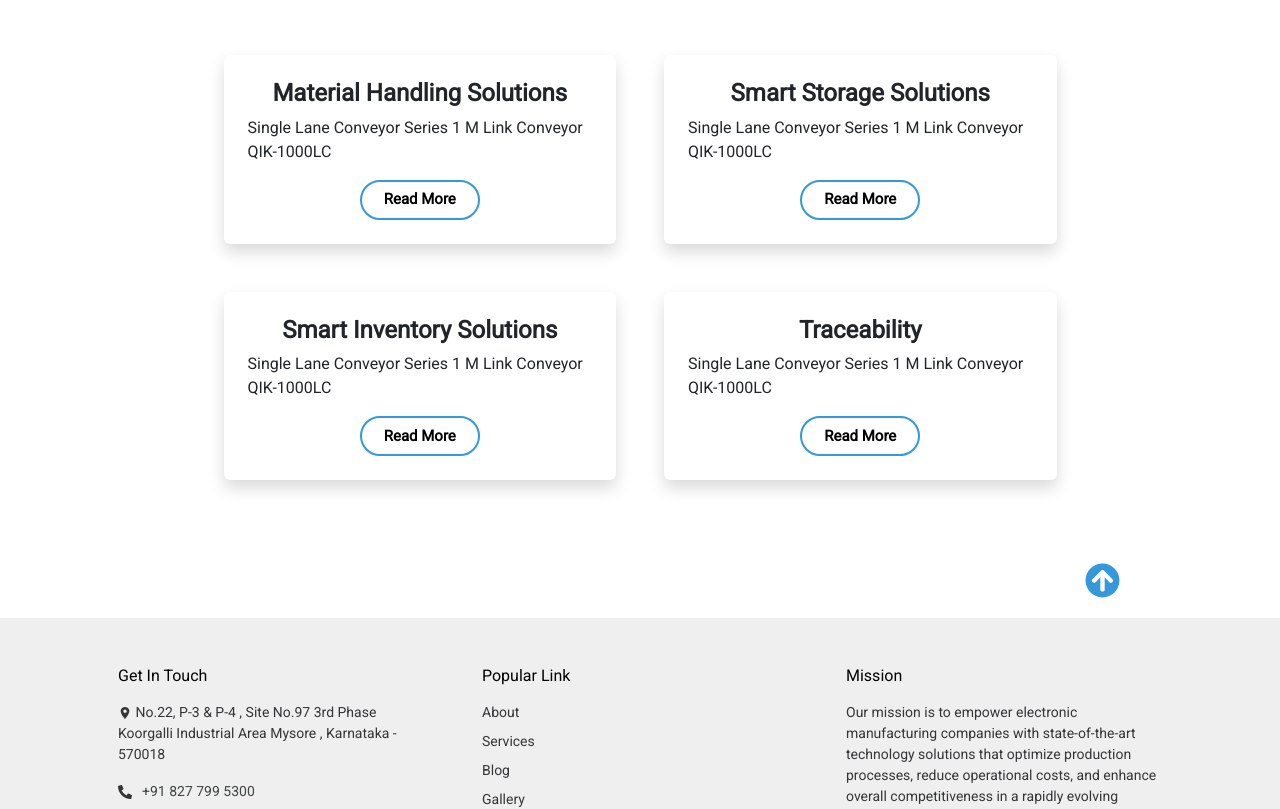
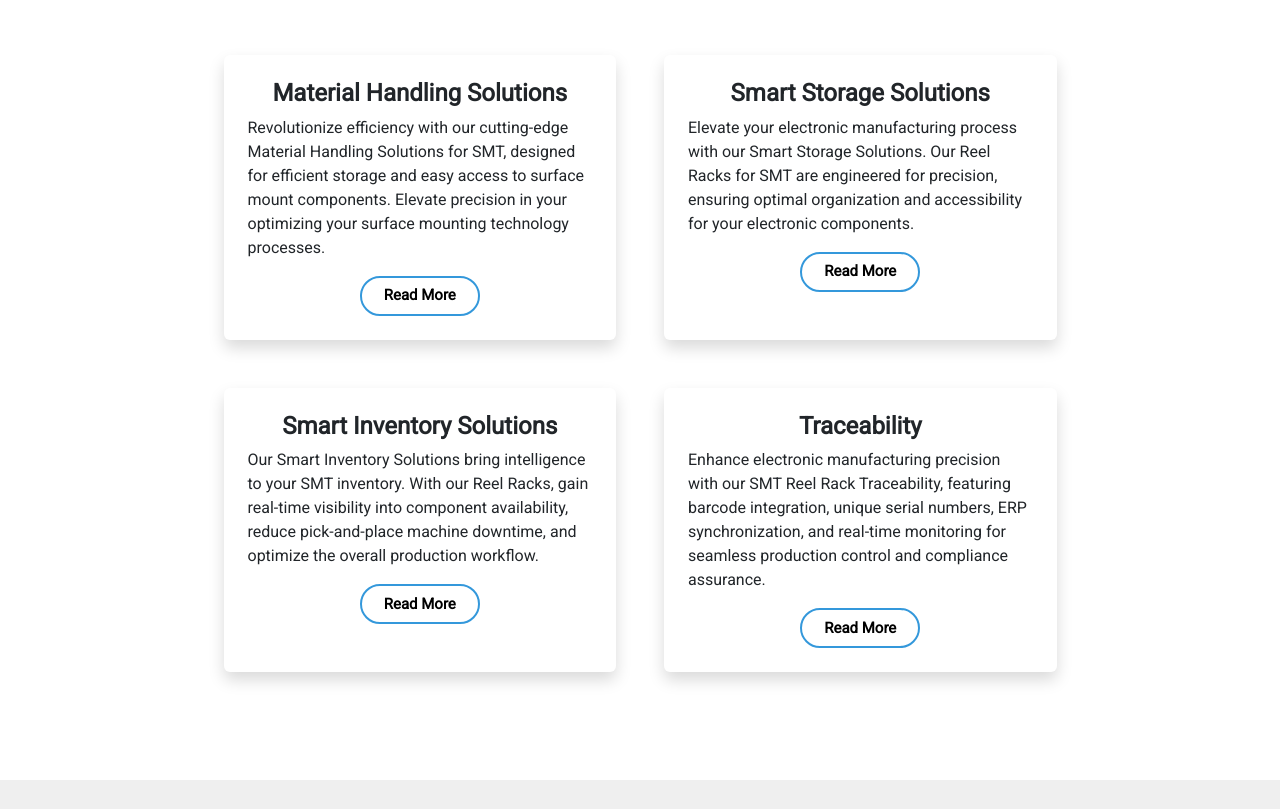
Before and after one commit to shashwath-qikautomation/Qikk, a React (Create React App) app in the folder web/: page / in a window 1280 px wide. Shown: the part 1917-2726 px from the top of the page. Built offline with nearby package versions, Linux system fonts and the light colour scheme.

Commit message:
modified app, article, footer files.

```diff
--- a/web/src/App.js
+++ b/web/src/App.js
@@ -13,11 +13,31 @@ import MaterialHandling from "./pages/MaterialHandling";
 import SmartStorage from "./pages/SmartStorage";
 import SmartInventory from "./pages/SmartInventory";
 import Traceability from "./pages/Traceability";
-import { FaArrowCircleUp } from "react-icons/fa";
+import { BiSolidUpArrowCircle } from "react-icons/bi";
+import { useState } from "react";
 
 function App() {
+  const [hideIcon, setHideIcon] = useState("hidden");
   const scrollToTop = () => {
     window.scrollTo(0, 0);
+  };
+
+  const onScrollDown = () => {
+    setHideIcon("visible");
+    if (window.scrollY === 0) {
+      setHideIcon("hidden");
+    }
+  };
+
+  window.addEventListener("scroll", onScrollDown);
+
+  const styleIcon = {
+    height: "30px",
+    position: "fixed",
+    top: "150px",
+    marginRight: "80px",
+    visibility: hideIcon,
+    transition: "0.5s",
   };
 
   return (
@@ -35,12 +55,15 @@ function App() {
         <Route path={routes.traceability} element={<Traceability />} />
       </Routes>
       <div
-        style={{ height: "30px", position: "relative", bottom: "25px" }}
-        className="d-flex justify-content-end w-75 mx-auto"
+        style={styleIcon}
+        className="d-flex justify-content-end w-100 mx-auto p-4"
       >
-        <FaArrowCircleUp
+        <BiSolidUpArrowCircle
           onClick={scrollToTop}
-          style={{ fontSize: "35px", color: "#3498db" }}
+          style={{
+            fontSize: "35px",
+            color: "#3498db",
+          }}
         />
       </div>
       <Footer />
--- a/web/src/components/Article.jsx
+++ b/web/src/components/Article.jsx
@@ -220,7 +220,10 @@ function Article() {
           <Col className="col-md-5 card-hover shadow p-4 bg-white rounded">
             <h1 className="fs-4 fw-semibold">Material Handling Solutions</h1>
             <p className="p">
-              Single Lane Conveyor Series 1 M Link Conveyor QIK-1000LC
+              Revolutionize efficiency with our cutting-edge Material Handling
+              Solutions for SMT, designed for efficient storage and easy access
+              to surface mount components. Elevate precision in your optimizing
+              your surface mounting technology processes.
             </p>
             <Button
               width={"120px"}
@@ -232,7 +235,10 @@ function Article() {
           <Col className="col-md-5 card-hover shadow p-4 bg-white rounded">
             <h1 className="fs-4 fw-semibold">Smart Storage Solutions</h1>
             <p className="p">
-              Single Lane Conveyor Series 1 M Link Conveyor QIK-1000LC
+              Elevate your electronic manufacturing process with our Smart
+              Storage Solutions. Our Reel Racks for SMT are engineered for
+              precision, ensuring optimal organization and accessibility for
+              your electronic components.
             </p>
             <Button
               width={"120px"}
@@ -244,7 +250,10 @@ function Article() {
           <Col className="col-md-5 card-hover shadow p-4 bg-white rounded">
             <h1 className="fs-4 fw-semibold">Smart Inventory Solutions</h1>
             <p className="p">
-              Single Lane Conveyor Series 1 M Link Conveyor QIK-1000LC
+              Our Smart Inventory Solutions bring intelligence to your SMT
+              inventory. With our Reel Racks, gain real-time visibility into
+              component availability, reduce pick-and-place machine downtime,
+              and optimize the overall production workflow.
             </p>
             <Button
               width={"120px"}
@@ -256,7 +265,10 @@ function Article() {
           <Col className="col-md-5 card-hover shadow p-4 bg-white rounded">
             <h1 className="fs-4 fw-semibold">Traceability</h1>
             <p className="p">
-              Single Lane Conveyor Series 1 M Link Conveyor QIK-1000LC
+              Enhance electronic manufacturing precision with our SMT Reel Rack
+              Traceability, featuring barcode integration, unique serial
+              numbers, ERP synchronization, and real-time monitoring for
+              seamless production control and compliance assurance.
             </p>
             <Button
               width={"120px"}
--- a/web/src/components/Footer.jsx
+++ b/web/src/components/Footer.jsx
@@ -17,8 +17,15 @@ import { IoLogoFacebook } from "react-icons/io5";
 import { RiInstagramLine } from "react-icons/ri";
 import { MdEmail } from "react-icons/md";
 import "../styles/Footer.css";
+import { useNavigate } from "react-router-dom";
 
 const Footer = () => {
+  const navigate = useNavigate();
+
+  const navigateRouteTo = (path) => {
+    navigate(path);
+  };
+
   return (
     <div
       style={{
@@ -60,7 +67,7 @@ const Footer = () => {
                     textDecoration: "none",
                     paddingLeft: "10px",
                   }}
-                  href="#"
+                  href="mailto:info@qikautomation.com"
                 >
                   info@qikautomation.com
                 </a>
@@ -84,93 +91,20 @@ const Footer = () => {
           <div className="col">
             <Col className="text-start">
               <h1 className="fs-6 pb-2 text-black">Popular Link</h1>
-              <Nav.Link className="pb-2" href={routes.about}>
+              <Nav.Link
+                className="pb-2"
+                onClick={() => navigateRouteTo(routes.about)}
+              >
                 About
               </Nav.Link>
-              <Nav.Link className="pb-2" href={routes.product}>
-                Services
-              </Nav.Link>
-              <Nav.Link className="pb-2" href={routes.blog}>
-                Blog
-              </Nav.Link>
-              <Nav.Link className="pb-2" href={routes.gallery}>
-                Gallery
-              </Nav.Link>
-              <Nav.Link className="pb-2" href={routes.contact}>
+              <Nav.Link
+                className="pb-2"
+                onClick={() => navigateRouteTo(routes.contact)}
+              >
                 Contact
               </Nav.Link>
             </Col>
           </div>
-          {/* <div className="col-md-6 col-lg-3">
-            <Col className="text-start">
-              <h1 className="fs-6 pb-3 text-black">Gallery</h1>
-              <div className="row g-2">
-                <div className="col-4">
-                  <Image
-                    style={{
-                      maxWidth: "100%",
-                      height: "auto",
-                    }}
-                    src={business}
-                  />
-                </div>
-                <div className="col-4">
-                  <Image
-                    style={{
-                      maxWidth: "100%",
-                      height: "auto",
-                    }}
-                    src={business}
-                  />
-                </div>
-                <div className="col-4">
-                  <Image
-                    style={{
-                      maxWidth: "100%",
-                      height: "auto",
-                    }}
-                    src={business}
-                  />
-                </div>
-                <div className="col-4">
-                  <Image
-                    style={{
-                      maxWidth: "100%",
-                      height: "auto",
-                    }}
-                    src={business}
-                  />
-                </div>
-                <div className="col-4">
-                  <Image
-                    style={{
-                      maxWidth: "100%",
-                      height: "auto",
-                    }}
-                    src={business}
-                  />
-                </div>
-                <div className="col-4">
-                  <Image
-                    style={{
-                      maxWidth: "100%",
-                      height: "auto",
-                    }}
-                    src={business}
-                  />
-                </div>
-              </div>
-              <Col className="pt-4">
-                <h1 className="fs-6 pb-3 text-black">Language</h1>
-                <div className="d-flex">
-                  <Image src={usa} width="20px" />
-                  <Image src={china} width="20px" />
-                  <Image src={japan} width="20px" />
-                  <Image src={thailand} width="20px" />
-                </div>
-              </Col>
-            </Col>
-          </div> */}
           <div className="col">
             <Col className="text-start">
               <h1 className="fs-6 pb-2 text-black">Mission</h1>
```
Also changed, not shown: web/src/components/ScrollTop.jsx (deleted, +0 -21 lines).
